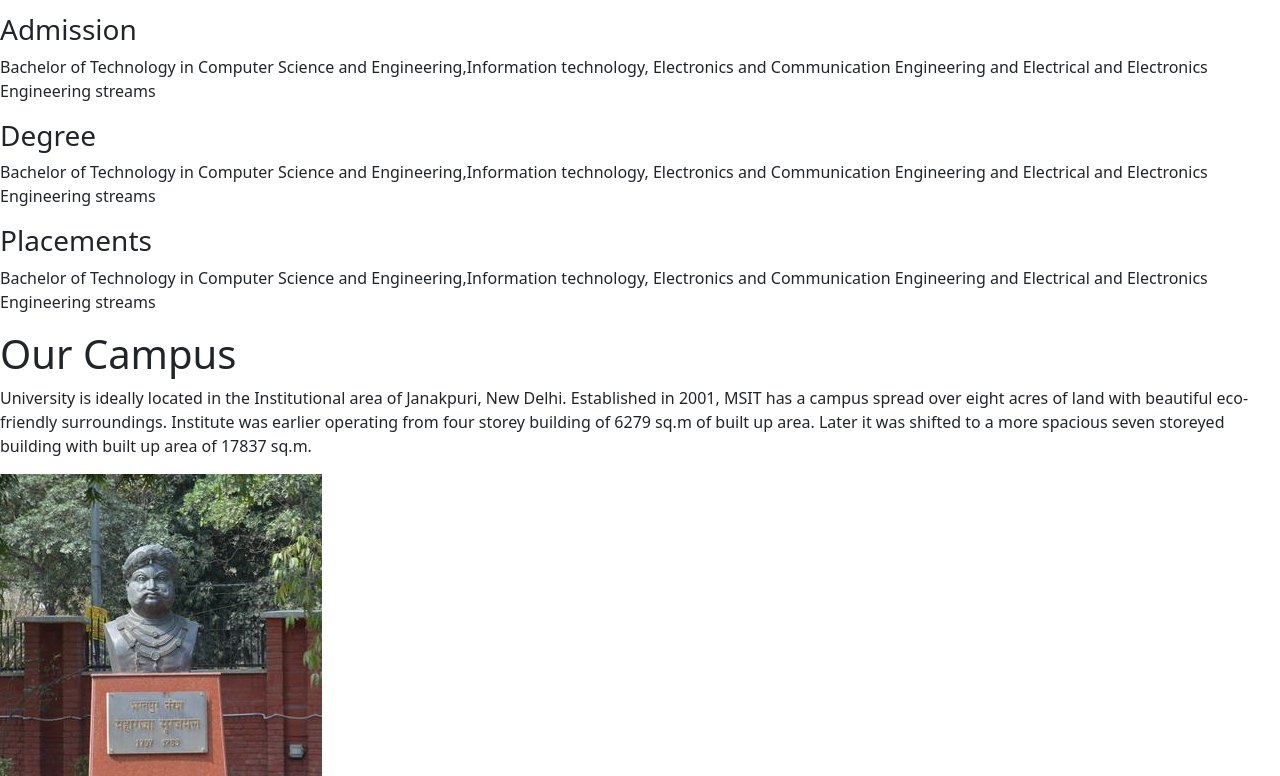
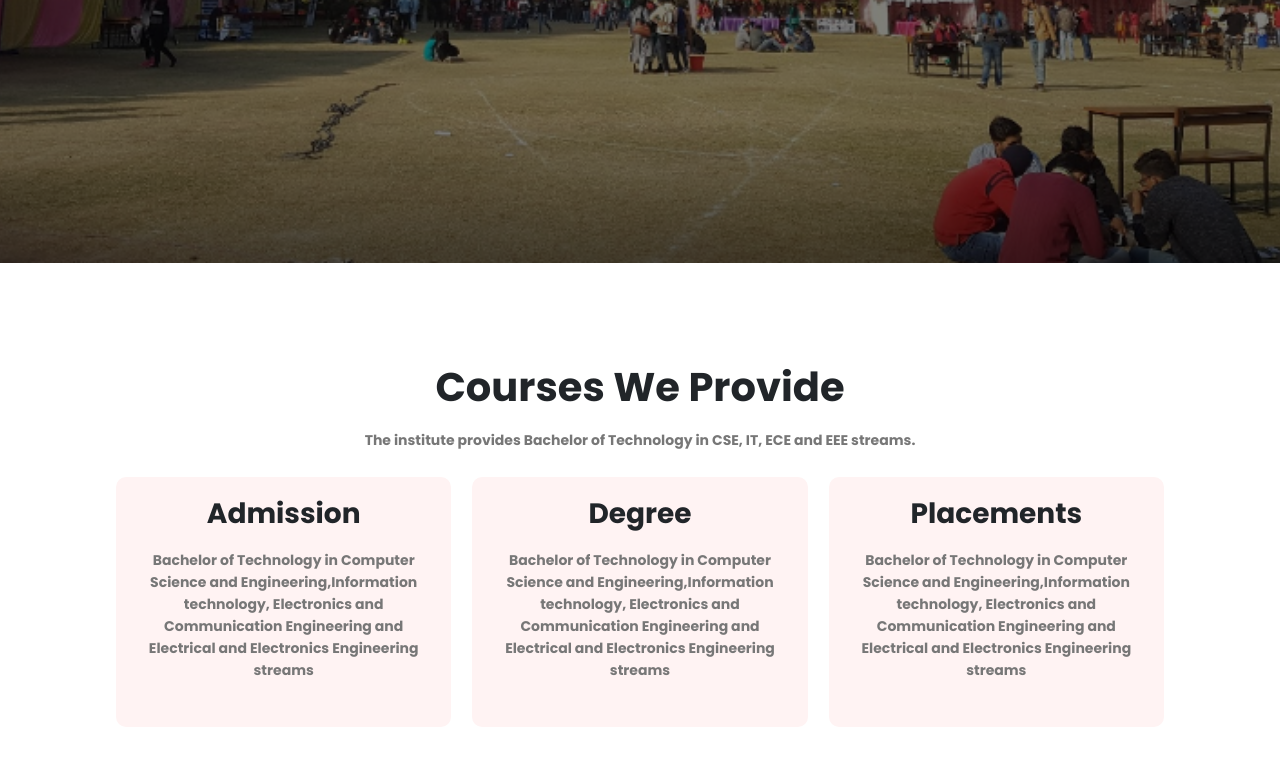
Before and after one commit to kartikO7/project, a plain HTML site: page index.html in a window 1280 px wide. Shown: the part 537-1313 px from the top of the page. Drawn offline with nearby package versions, Linux system fonts and the light colour scheme; the site is published under a folder, as on GitHub Pages, so addresses that start at the root find nothing; files whose address does not match are found by name.

Commit message:
Update index.html

```diff
--- a/index.html
+++ b/index.html
@@ -4,7 +4,7 @@
     <meta charset="UTF-8">
     <meta http-equiv="X-UA-Compatible" content="IE=edge">
     <meta name="viewport" content="width=device-width, initial-scale=1.0">
-    <link rel="stylesheet" href="/project3.css">
+    <link rel="stylesheet" href="project3.css">
     <link rel="preconnect" href="https://fonts.googleapis.com">
 <link rel="preconnect" href="https://fonts.gstatic.com" crossorigin>
 <link href="https://fonts.googleapis.com/css2?family=Poppins:wght@700&display=swap" rel="stylesheet">
```
